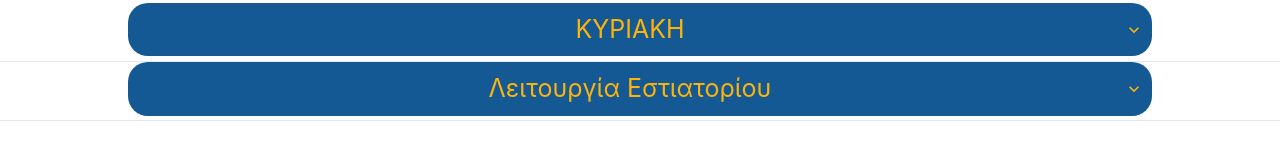
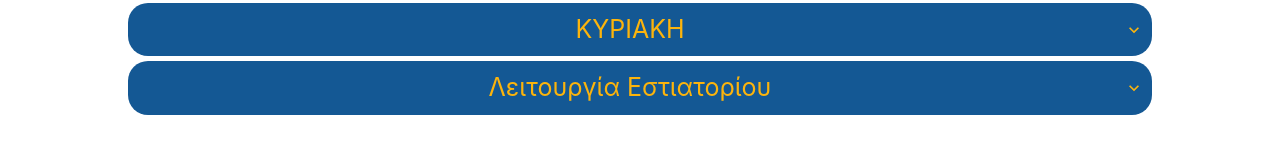
Before and after one commit to open-source-uom/myuom, a React (Create React App) app: page /restaurant in a window 1280 px wide. Shown: the part 526-686 px from the top of the page. Built offline with nearby package versions, Linux system fonts and the light colour scheme.

Commit message:
fixes #53

```diff
--- a/src/components/Schedule.jsx
+++ b/src/components/Schedule.jsx
@@ -11,7 +11,7 @@ import { Box,
 function Schedule(){
     return (
         <>
-            <AccordionItem>
+            <AccordionItem border="none">
                 <Text>
                 <AccordionButton _hover={{ bg: "rgb(20, 88, 148)" }}
                     margin="0 auto"
```
